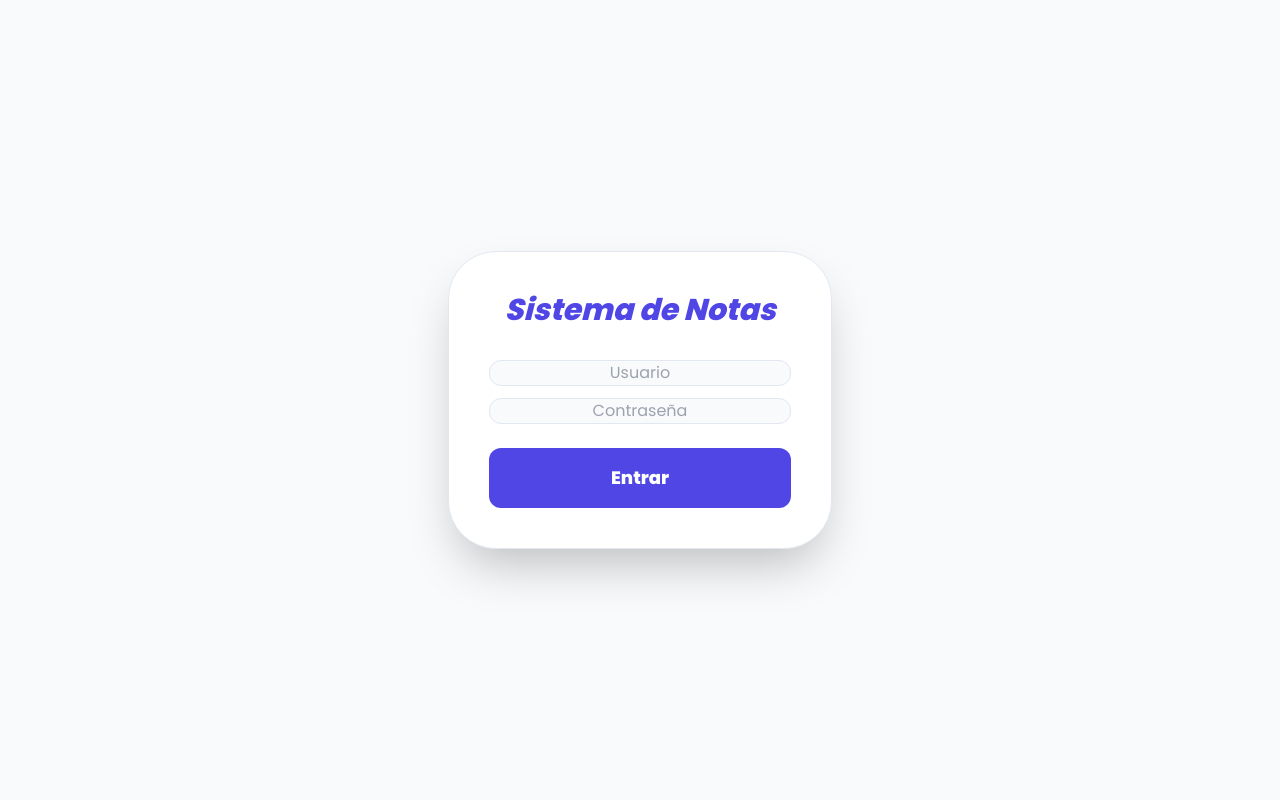
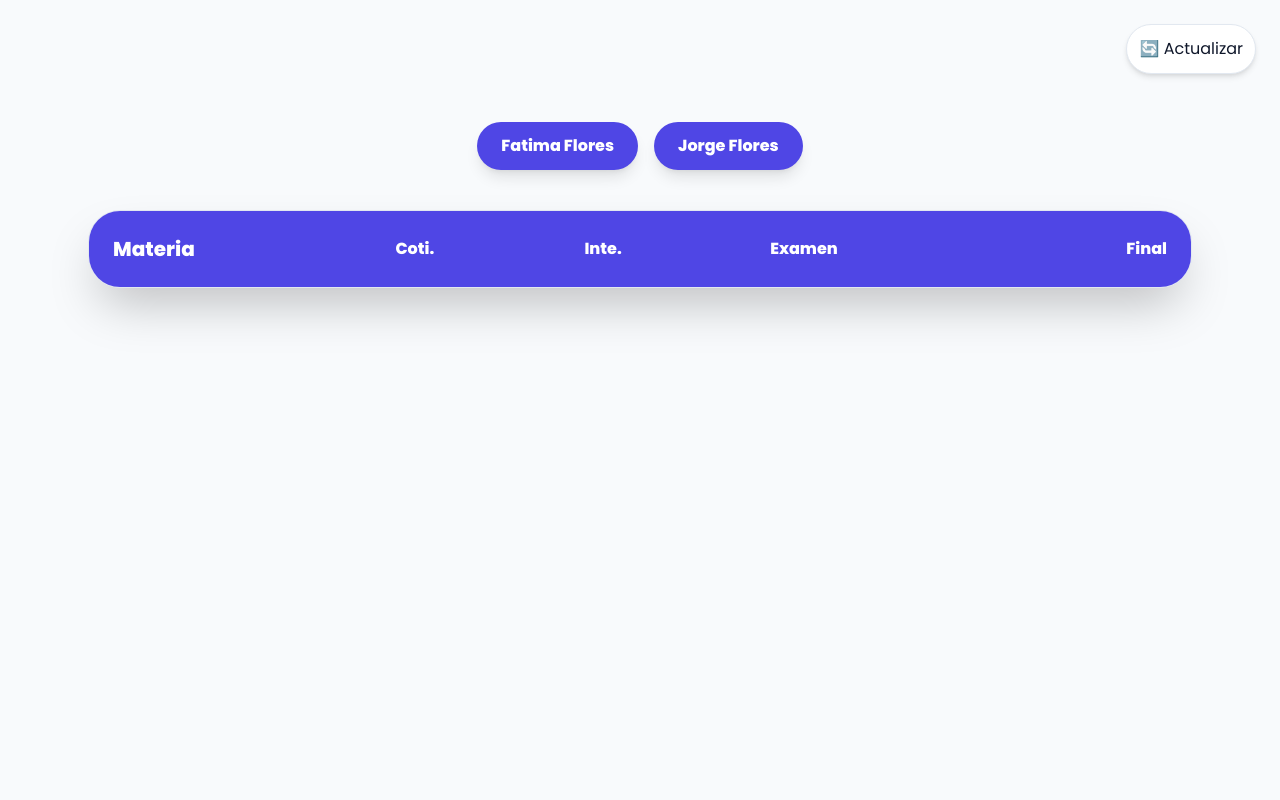
Before and after one commit to programador12345678/notas, a PHP site: page / in a window 1280 px wide. Run offline with PHP 8.4, Linux system fonts and the light colour scheme; lists and menus that the app fills with data are empty; some libraries are stand-ins or nearby versions.

Commit message:
index.php

```diff
--- a/index.php
+++ b/index.php
@@ -1,145 +1,83 @@
-<?php
-require 'config.php';
-
-// Manejo de Login
-if (isset($_POST['login'])) {
-    $stmt = $pdo->prepare("SELECT * FROM users WHERE username = ?");
-    $stmt->execute([$_POST['username']]);
-    $user = $stmt->fetch();
-    if ($user && $_POST['password'] === $user['password']) { // En producción usar password_hash
-        $_SESSION['user'] = $user;
-        header("Location: index.php");
-        exit;
-    } else { $error = "Credenciales incorrectas"; }
-}
-
-// Manejo de Logout
-if (isset($_GET['logout'])) { session_destroy(); header("Location: index.php"); exit; }
-
-$userAct = $_SESSION['user'] ?? null;
-?>
-
+<?php require 'config.php'; ?>
 <!DOCTYPE html>
 <html lang="es">
 <head>
     <meta charset="UTF-8">
-    <meta name="viewport" content="width=device-width, initial-scale=1.0">
-    <title>Sistema de Notas PHP | 2026</title>
+    <title>Sistema de Notas 2026 | Neon DB</title>
     <script src="https://cdn.tailwindcss.com"></script>
     <link href="https://fonts.googleapis.com/css2?family=Poppins:wght@300;400;600;800&display=swap" rel="stylesheet">
     <style>
-        :root { --bg: #f8fafc; --card: #ffffff; --text: #0f172a; --border: #e2e8f0; --accent: #4f46e5; }
-        .dark-mode { --bg: #020617; --card: #0f172a; --text: #f8fafc; --border: #1e293b; --accent: #6366f1; }
-        body { font-family: 'Poppins', sans-serif; background-color: var(--bg); color: var(--text); transition: 0.4s; min-height: 100vh; display: flex; flex-direction: column; }
-        .glass { background: var(--card); border: 1px solid var(--border); backdrop-filter: blur(15px); }
-        .hidden { display: none !important; }
-        input, select { background: var(--bg) !important; border: 1px solid var(--border) !important; color: var(--text) !important; border-radius: 12px; padding: 10px; width: 100%; outline: none; }
-        .btn-primary { background: var(--accent); color: white; transition: 0.3s; font-weight: 700; border-radius: 12px; }
-        .btn-primary:hover { transform: translateY(-2px); opacity: 0.9; }
+        :root { --bg: #f8fafc; --card: #ffffff; --text: #0f172a; --accent: #4f46e5; }
+        body { font-family: 'Poppins', sans-serif; background-color: var(--bg); color: var(--text); }
+        .glass { background: var(--card); border: 1px solid #e2e8f0; }
+        .hidden { display: none; }
     </style>
 </head>
 <body>
 
-    <?php if (!$userAct): ?>
-        <div class="min-h-screen flex items-center justify-center p-6">
-            <form method="POST" class="glass p-10 rounded-[3rem] shadow-2xl w-full max-w-sm text-center">
-                <h1 class="text-3xl font-black text-indigo-600 mb-8 italic">Sistema de Notas</h1>
-                <input type="text" name="username" placeholder="Usuario" class="mb-3 text-center" required>
-                <input type="password" name="password" placeholder="Contraseña" class="mb-6 text-center" required>
-                <button type="submit" name="login" class="w-full btn-primary py-4 text-lg">Entrar</button>
-                <?php if(isset($error)): ?> <p class="text-red-500 mt-4 text-xs font-bold"><?= $error ?></p> <?php endif; ?>
-            </form>
-        </div>
-    <?php else: ?>
-        <nav class="fixed top-6 right-6 z-[110] flex gap-3">
-            <button onclick="toggleModal('profile-modal')" class="glass p-4 rounded-full shadow-xl">👤</button>
-            <a href="?logout=1" class="bg-red-500 text-white px-8 py-4 rounded-full font-bold shadow-xl">Salir</a>
+    <nav class="p-6 flex justify-end gap-4">
+        <button onclick="location.reload()" class="glass p-3 rounded-full shadow-md">🔄 Actualizar</button>
     </nav>
 
-        <div id="profile-modal" class="fixed inset-0 bg-black/60 backdrop-blur-md z-[150] hidden flex items-center justify-center p-4">
-            <div class="glass p-8 rounded-[2.5rem] w-full max-w-sm">
-                <h3 class="text-xl font-bold mb-6">Mi Seguridad</h3>
-                <input type="password" id="new-pass" placeholder="Nueva Contraseña" class="mb-4">
-                <button onclick="changePass()" class="w-full btn-primary py-3">Guardar</button>
-                <button onclick="toggleModal('profile-modal')" class="w-full opacity-40 mt-4">Cerrar</button>
-            </div>
+    <div class="max-w-6xl mx-auto p-6">
+        <div class="flex gap-4 mb-10 justify-center">
+            <button onclick="cargarTabla('fatima.flores')" class="bg-indigo-600 text-white px-6 py-3 rounded-full font-bold shadow-lg hover:scale-105 transition">Fatima Flores</button>
+            <button onclick="cargarTabla('jorge.flores')" class="bg-indigo-600 text-white px-6 py-3 rounded-full font-bold shadow-lg hover:scale-105 transition">Jorge Flores</button>
         </div>
 
-        <div class="p-6 md:p-12 mt-20">
-            <div class="max-w-6xl mx-auto mb-10">
-                <div class="glass p-4 rounded-full flex flex-wrap justify-between items-center px-8 shadow-lg">
-                    <div class="flex gap-2">
-                        <?php if($userAct['access_to'] == 'all' || $userAct['access_to'] == 'both' || $userAct['access_to'] == 'fatima.flores'): ?>
-                            <button onclick="loadTable('fatima.flores')" class="px-6 py-3 rounded-full font-bold hover:bg-indigo-600 hover:text-white transition">Fatima Flores</button>
-                        <?php endif; ?>
-                        <?php if($userAct['access_to'] == 'all' || $userAct['access_to'] == 'both' || $userAct['access_to'] == 'jorge.flores'): ?>
-                            <button onclick="loadTable('jorge.flores')" class="px-6 py-3 rounded-full font-bold hover:bg-indigo-600 hover:text-white transition">Jorge Flores</button>
-                        <?php endif; ?>
-                    </div>
-                </div>
-            </div>
-
-            <main class="max-w-6xl mx-auto">
-                <div class="glass rounded-[3rem] shadow-2xl overflow-hidden">
+        <div class="glass rounded-[2rem] shadow-2xl overflow-hidden">
             <table class="w-full text-left">
                 <thead class="bg-indigo-600 text-white">
                     <tr>
-                                <th class="p-6">Materia</th>
+                        <th class="p-6 text-xl">Materia</th>
                         <th class="p-6">Coti.</th>
                         <th class="p-6">Inte.</th>
                         <th class="p-6">Examen</th>
                         <th class="p-6 text-right">Final</th>
                     </tr>
                 </thead>
-                        <tbody id="table-body" class="divide-y">
+                <tbody id="tabla-body" class="divide-y divide-gray-100">
                     </tbody>
             </table>
         </div>
-            </main>
     </div>
-    <?php endif; ?>
 
     <script>
-        function toggleModal(id) { document.getElementById(id).classList.toggle('hidden'); }
+        let estudianteActual = '';
 
-        async function loadTable(student) {
-            const res = await fetch(`api.php?action=get_grades&student=${student}`);
-            const data = await res.json();
-            const isAdmin = "<?= $userAct['role'] ?? '' ?>" !== 'lector';
+        async function cargarTabla(id) {
+            estudianteActual = id;
+            const res = await fetch(`api.php?action=get_notas&estudiante=${id}`);
+            const materias = await res.json();
 
-            document.getElementById('table-body').innerHTML = data.map(m => {
-                const final = ((parseFloat(m.coti) + parseFloat(m.inte) + parseFloat(m.exam)) / 3).toFixed(1);
+            const tbody = document.getElementById('tabla-body');
+            tbody.innerHTML = materias.map(m => {
+                const promedio = ((parseFloat(m.coti) + parseFloat(m.inte) + parseFloat(m.exam)) / 3).toFixed(1);
                 return `
-                <tr data-m="${m.subject_name}">
-                    <td class="p-6 font-bold text-indigo-600">${m.subject_name}</td>
-                    <td class="p-6 editable" contenteditable="${isAdmin}" data-c="coti" onblur="saveGrade('${student}', '${m.subject_name}', this)">${m.coti}</td>
-                    <td class="p-6 editable" contenteditable="${isAdmin}" data-c="inte" onblur="saveGrade('${student}', '${m.subject_name}', this)">${m.inte}</td>
-                    <td class="p-6 editable" contenteditable="${isAdmin}" data-c="exam" onblur="saveGrade('${student}', '${m.subject_name}', this)">${m.exam}</td>
-                    <td class="p-6 text-right font-black text-2xl text-indigo-600">${final}</td>
-                </tr>`;
+                <tr>
+                    <td class="p-6 font-bold text-indigo-600 text-lg">${m.nombre_materia}</td>
+                    <td class="p-6"><input type="number" value="${m.coti}" onchange="guardar('${m.nombre_materia}', 'coti', this.value)" class="w-20 p-2 border rounded-lg"></td>
+                    <td class="p-6"><input type="number" value="${m.inte}" onchange="guardar('${m.nombre_materia}', 'inte', this.value)" class="w-20 p-2 border rounded-lg"></td>
+                    <td class="p-6"><input type="number" value="${m.exam}" onchange="guardar('${m.nombre_materia}', 'exam', this.value)" class="w-20 p-2 border rounded-lg"></td>
+                    <td class="p-6 text-right font-black text-2xl text-indigo-500">${promedio}</td>
+                </tr>
+                `;
             }).join('');
         }
 
-        async function saveGrade(student, subject, el) {
-            const val = el.innerText.replace(/[^0-9.]/g, '');
-            const col = el.dataset.c;
-            const formData = new FormData();
-            formData.append('student', student);
-            formData.append('subject', subject);
-            formData.append('column', col);
-            formData.append('value', val);
+        async function guardar(materia, columna, valor) {
+            const fd = new FormData();
+            fd.append('estudiante', estudianteActual);
+            fd.append('materia', materia);
+            fd.append('columna', columna);
+            fd.append('valor', valor);
 
-            await fetch('api.php?action=save_grade', { method: 'POST', body: formData });
-            loadTable(student); // Recargar para actualizar promedio
-        }
-
-        async function changePass() {
-            const pass = document.getElementById('new-pass').value;
-            const formData = new FormData();
-            formData.append('password', pass);
-            await fetch('api.php?action=change_pass', { method: 'POST', body: formData });
-            alert("Contraseña actualizada");
-            toggleModal('profile-modal');
+            await fetch('api.php?action=update_nota', {
+                method: 'POST',
+                body: fd
+            });
+            // Recargar para refrescar el promedio visualmente
+            cargarTabla(estudianteActual);
         }
     </script>
 </body>
```
Lines whose indentation alone changed are shown as unchanged.
